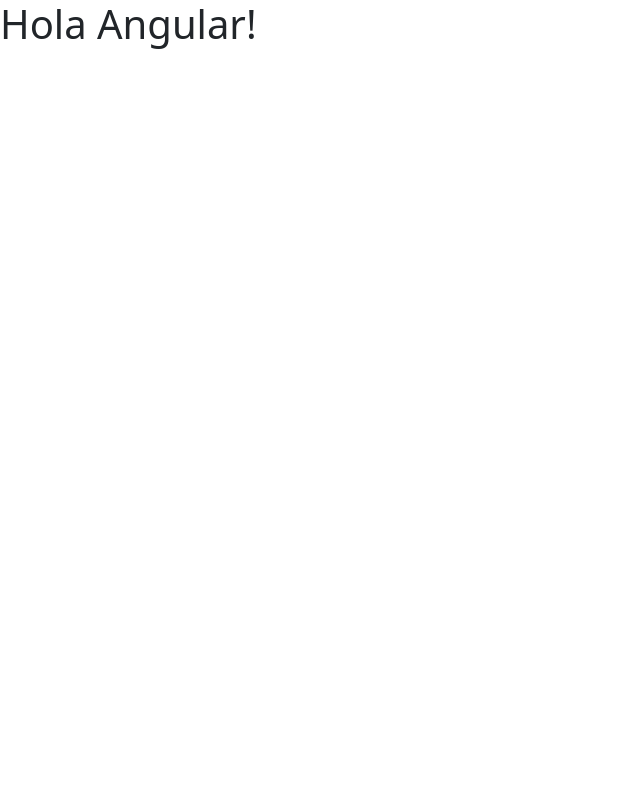
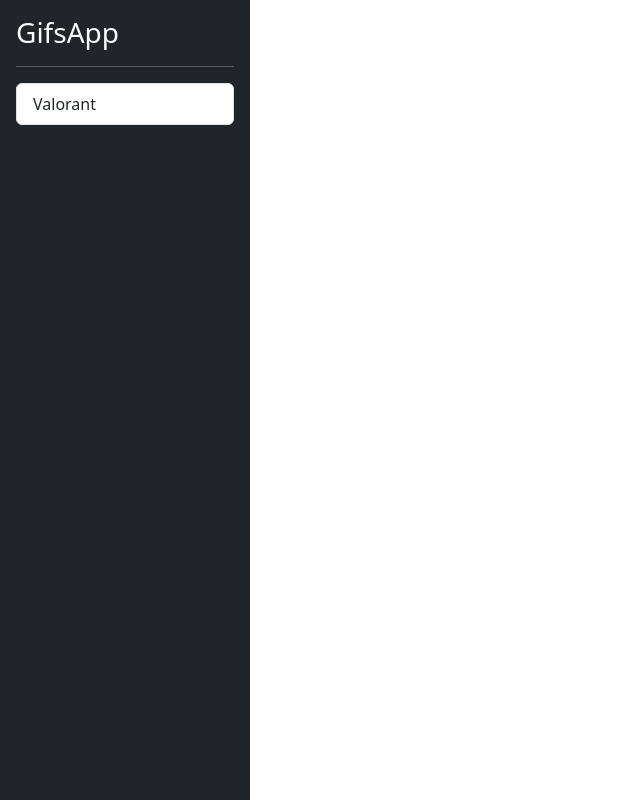
Before and after one commit to alexDev2808/gifs-app-angular, an Angular app: page / in a window 1280 px wide. Shown: the whole page, without its empty margins (0-640 px from the left). Built offline with nearby package versions, Linux system fonts and the light colour scheme.

Commit message:
Trabajando con el sidebar y estructura de carpetas para gifs

```diff
--- a/src/app/app.component.html
+++ b/src/app/app.component.html
@@ -1 +1,4 @@
-<h1>Hola Angular!</h1>
+<div class="d-flex">
+
+  <shared-sidebar></shared-sidebar>
+</div>
--- /dev/null
+++ b/src/app/shared/components/sidebar/sidebar.component.css
@@ -0,0 +1,4 @@
+#sidebar {
+    height: 100vh;
+    width: 250px;
+}
--- /dev/null
+++ b/src/app/shared/components/sidebar/sidebar.component.html
@@ -0,0 +1,8 @@
+<div class="bg-dark border-right p-3" id="sidebar">
+    <h3 class="text-light">GifsApp</h3>
+    <hr class="text-white">
+
+    <div class="list-group list-reset">
+        <button class="list-group-item list-group-item-action">Valorant</button>
+    </div>
+</div>
```
Also changed, not shown: src/app/shared/components/sidebar/sidebar.component.ts (added, +10 -0 lines), src/app/shared/shared.module.ts (+7 -1 lines), 1 other file (tests, documents, lock files or other folders).
